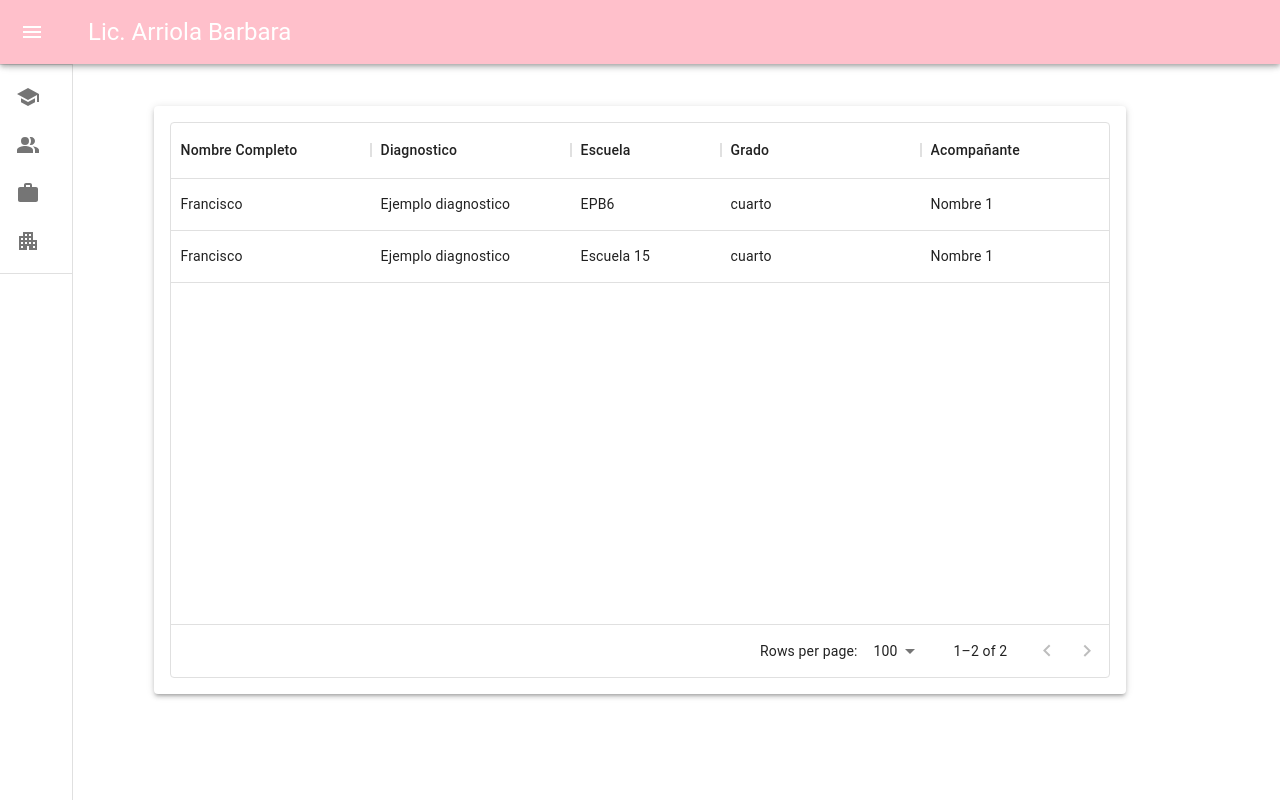
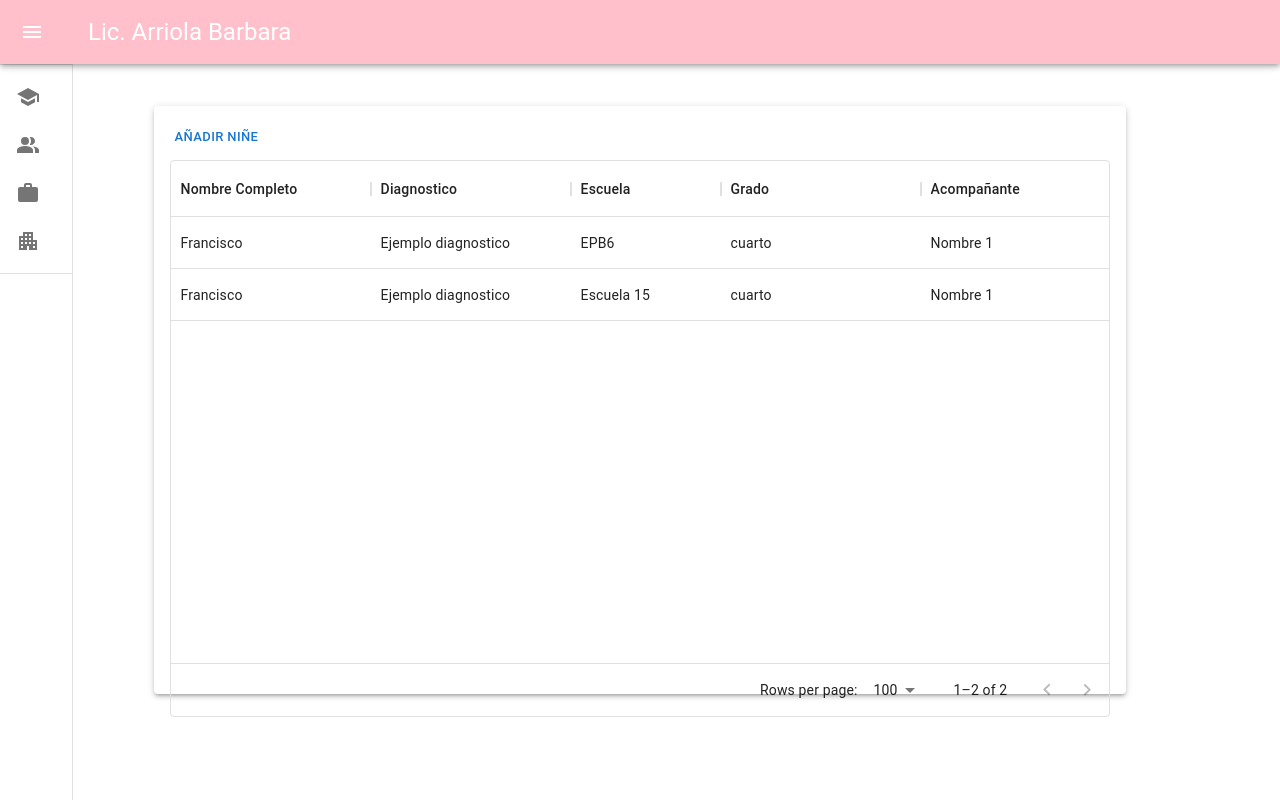
Before and after one commit to JuanCruzTrinidad/lahuellaAdministracion, a React (Create React App) app in the folder frontend/: page /students in a window 1280 px wide. Built offline with nearby package versions, Linux system fonts and the light colour scheme; the HTML template or start-up script is replaced by a standard one.

Commit message:
Se añadio posibilidad de crear uno nuevo.

```diff
--- a/frontend/src/pages/Students.jsx
+++ b/frontend/src/pages/Students.jsx
@@ -1,8 +1,9 @@
-import React from 'react'
+import React, {useState} from 'react'
 import { DataGrid, GridActionsCellItem } from '@mui/x-data-grid';
 import VisibilityIcon from '@mui/icons-material/Visibility';
+import { Button, Stack } from '@mui/material';
 
-const rows = [
+const Initialrows = [
   { id: 1, nombre: 'Francisco', diagnostico: 'Ejemplo diagnostico', escuela: 'asd-fdas', grado: 'cuarto', acompañante: 'Nombre 1', obraSocial: 'OSDE', observacion: 'Una observacion'},
   { id: 2, nombre: 'Francisco', diagnostico: 'Ejemplo diagnostico', escuela: 'bbb-bbb', grado: 'cuarto', acompañante: 'Nombre 1', obraSocial: 'OSDE', observacion: 'Una observacion'},
 
@@ -18,8 +19,25 @@ const escuelas = [ {
 }]
 
 export default function Students() {
+
+  const [rows, setrows] = useState(Initialrows)
+
+  const handleAddRow = () => {
+    setrows((prevRows) => [...prevRows, {nombre: "Nuevo", id: 'ejemplo'}]); //Usar random string.
+  };
+
     return (
       <div style={{ height: '100%', width: '100%' }}>
+        <Stack
+        sx={{ width: '100%', mb: 1 }}
+        direction="row"
+        alignItems="flex-end"
+        columnGap={6}
+      >
+        <Button size="small" onClick={handleAddRow}>
+          Añadir niñe
+        </Button>
+      </Stack>
             <DataGrid  editMode="row" rows={rows} columns={[
           { field: 'nombre', headerName: 'Nombre Completo', editable: true, width: 200},
           { field: 'diagnostico', headerName: 'Diagnostico', editable: true, width: 200 },
```
